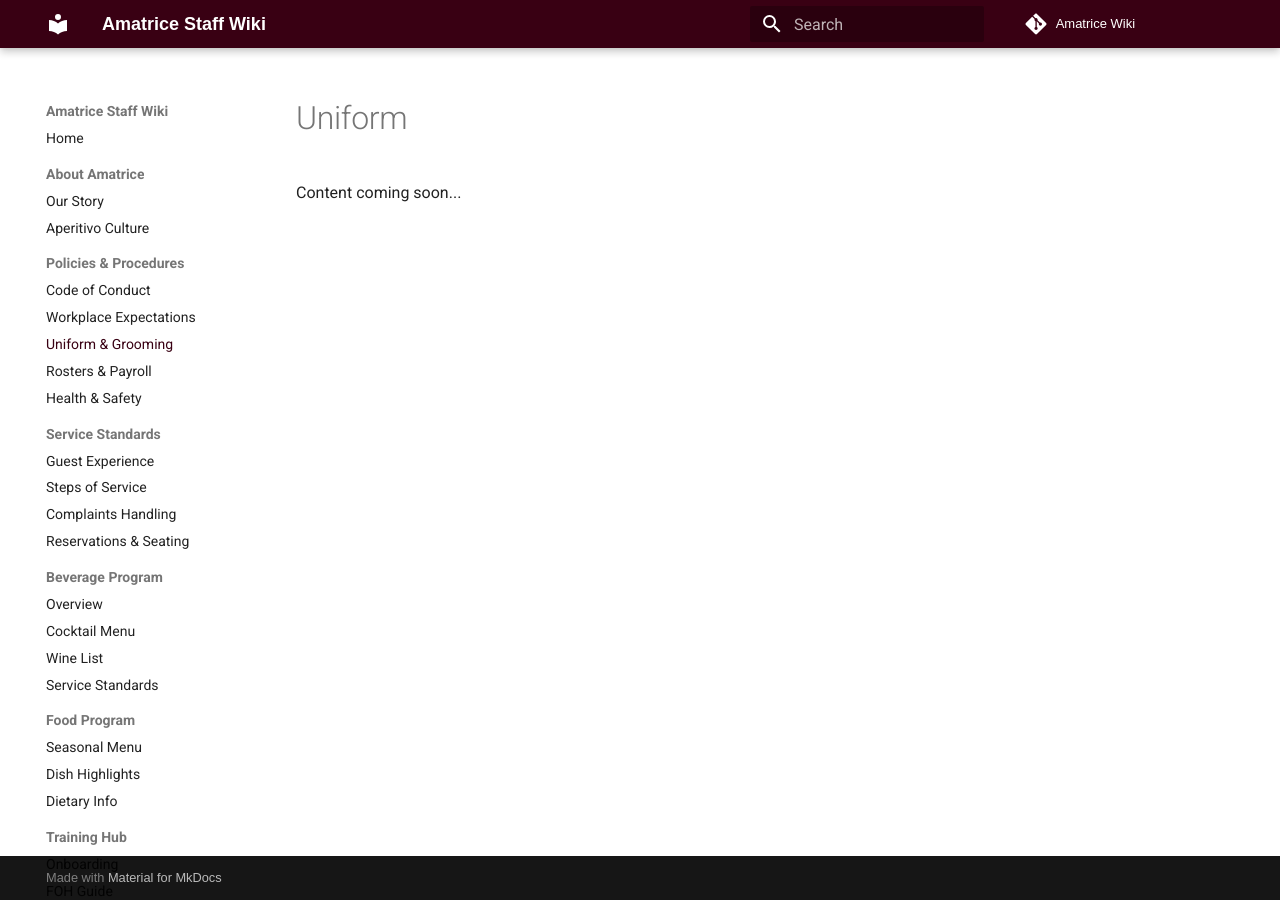
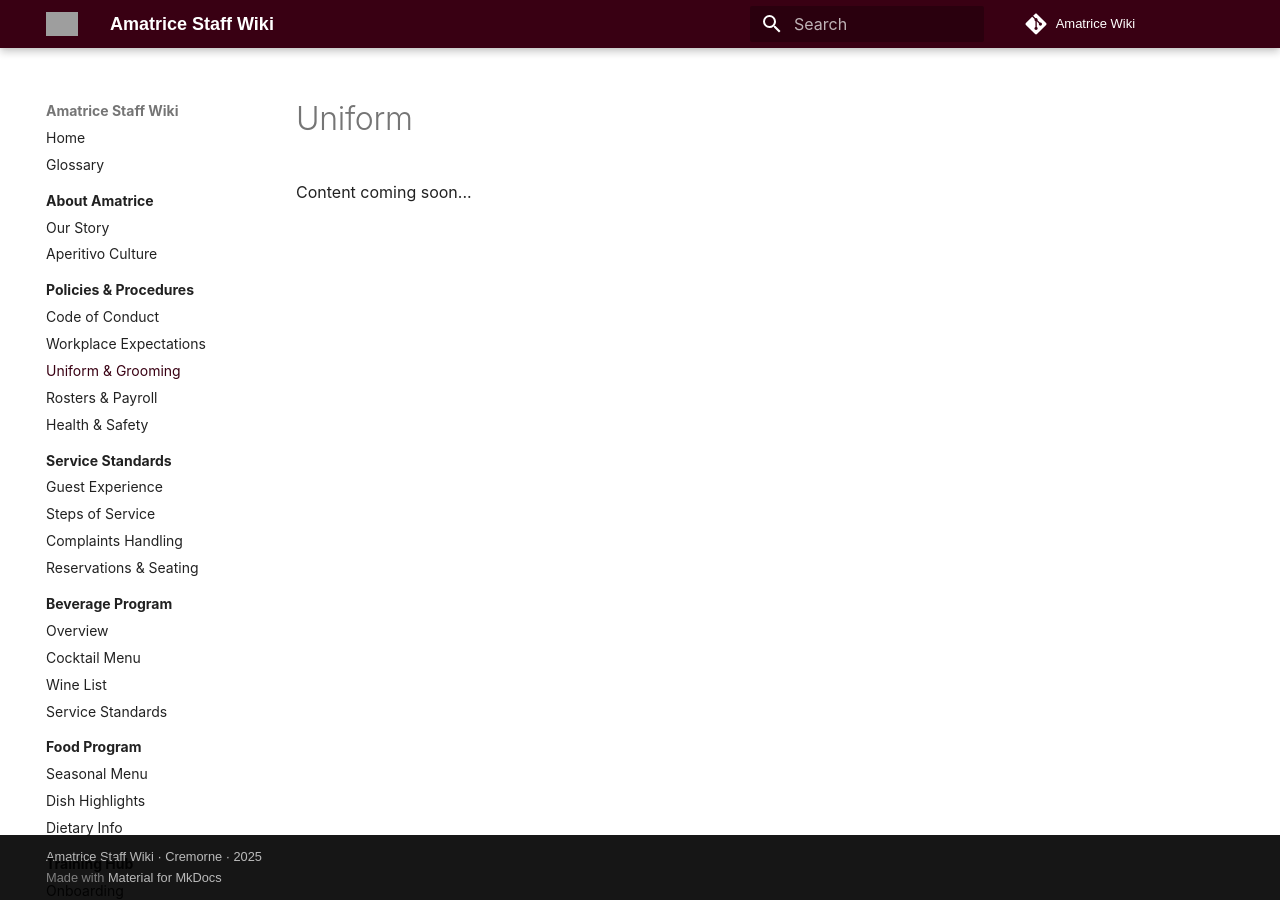
Before and after one commit to Dyonima/amatrice-wiki-starter, an MkDocs documentation site: the page built from docs/policies/uniform.md, in a window 1280 px wide. Built offline with MkDocs 1.6.1 and Material for MkDocs 9.7.7, drawn with Linux system fonts in a browser that asks for light colours; some web fonts are replaced; comment, search, counter and statistics services are not loaded; part of the change alters nothing that is shown; grey boxes are pictures that could not be loaded.

Commit message:
updated mkdocs

```diff
--- a/mkdocs.yml
+++ b/mkdocs.yml
@@ -1,6 +1,6 @@
 site_name: Amatrice Staff Wiki
-site_url: https://dyonima.github.io/amatrice-wiki
-repo_url: https://github.com/dyonima/amatrice-wiki
+site_url: https://yourusername.github.io/amatrice-wiki
+repo_url: https://github.com/yourusername/amatrice-wiki
 repo_name: Amatrice Wiki
 
 theme:
@@ -14,57 +14,74 @@ theme:
   font:
     text: The Future
     code: Roboto Mono
-theme:
-  name: material
   features:
     - navigation.instant
     - navigation.tracking
     - navigation.sections
     - navigation.expand
     - navigation.indexes
+    - content.code.copy
+    - palette.toggle
 
 extra_css:
   - styles/extra.css
 
+plugins:
+  - search
+
+# Footer text
+copyright: "Amatrice Staff Wiki · Cremorne · 2025"
+
 nav:
   - Home: index.md
+  - Glossary: glossary.md
   - About Amatrice:
+      - index.md
       - Our Story: about/story.md
       - Aperitivo Culture: about/aperitivo.md
   - Policies & Procedures:
+      - index.md
       - Code of Conduct: policies/code-of-conduct.md
       - Workplace Expectations: policies/workplace.md
       - Uniform & Grooming: policies/uniform.md
       - Rosters & Payroll: policies/rostering.md
       - Health & Safety: policies/safety.md
   - Service Standards:
+      - index.md
       - Guest Experience: service/guest-experience.md
       - Steps of Service: service/steps.md
       - Complaints Handling: service/complaints.md
       - Reservations & Seating: service/reservations.md
   - Beverage Program:
+      - index.md
       - Overview: beverage/overview.md
       - Cocktail Menu: beverage/cocktails.md
       - Wine List: beverage/wine.md
       - Service Standards: beverage/service.md
   - Food Program:
+      - index.md
       - Seasonal Menu: food/menu.md
       - Dish Highlights: food/dishes.md
       - Dietary Info: food/dietary.md
   - Training Hub:
+      - index.md
       - Onboarding: training/onboarding.md
       - FOH Guide: training/foh.md
       - Bar Guide: training/bar.md
       - Kitchen Guide: training/kitchen.md
       - Quizzes: training/quizzes.md
   - Roster & Events:
+      - index.md
       - Roster Info: roster/roster.md
       - Events: roster/events.md
   - Team Updates:
+      - index.md
       - Leadership Notes: updates/notes.md
       - Policy Changes: updates/policies.md
       - Staff Shoutouts: updates/shoutouts.md
   - Resources:
+      - index.md
       - Employee Handbook: resources/handbook.md
       - Menus & Cheat Sheets: resources/menus.md
       - Supplier Contacts: resources/contacts.md
+  - 404 Page: 404.md
```
